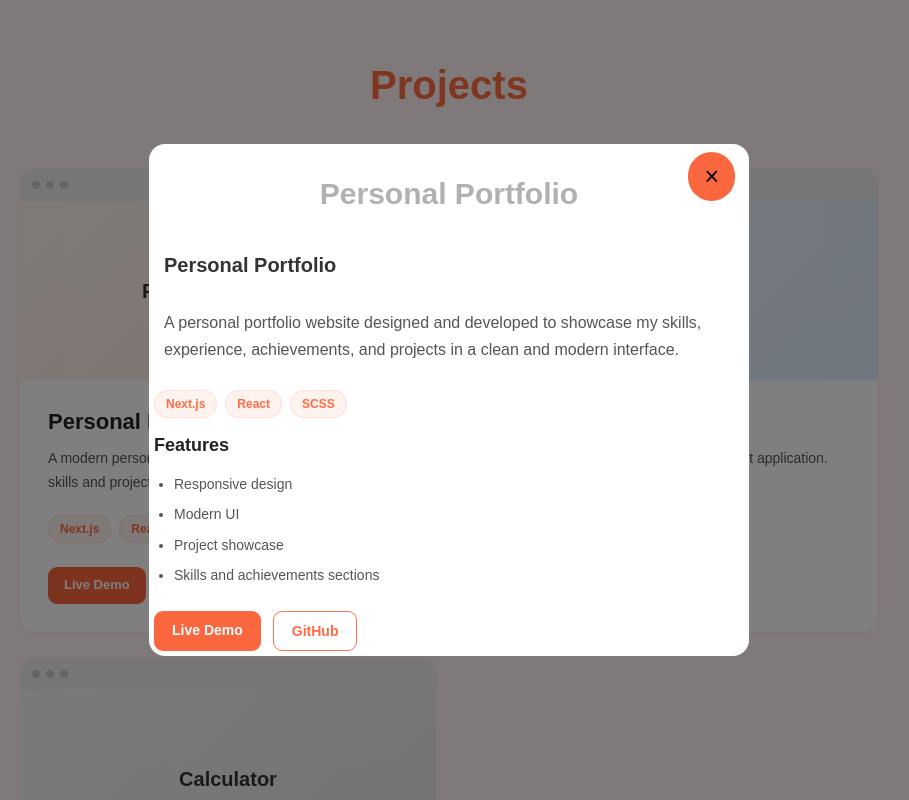
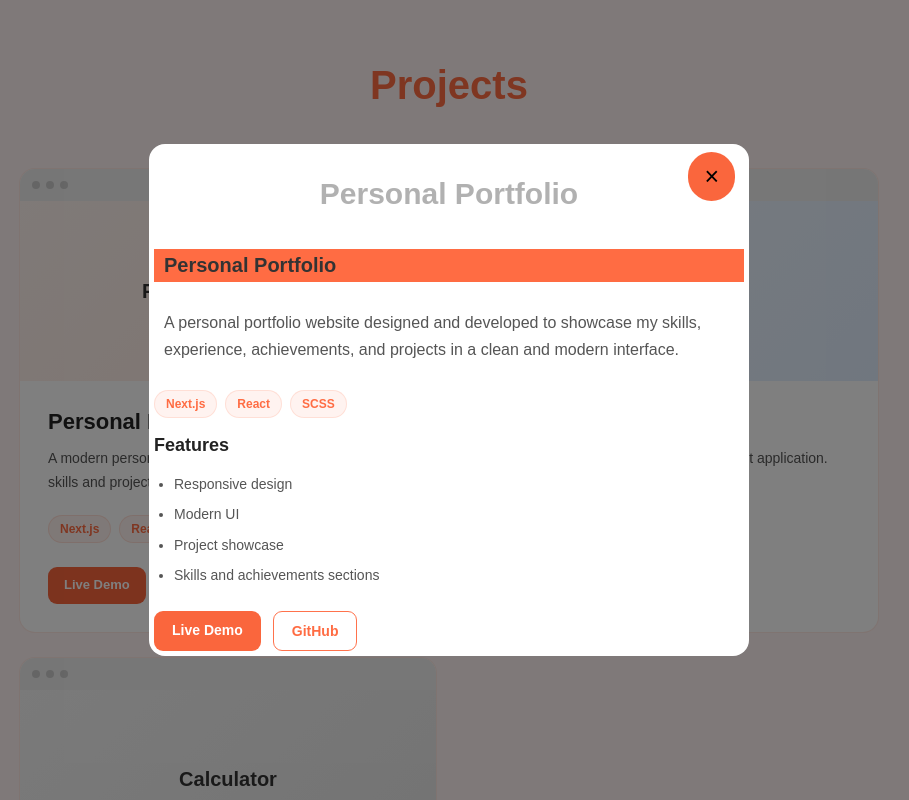
Before and after one commit to Shirin-skandari/Portfolio-v2, a Next.js app: page / in a window 1280 px wide. Both pictures are taken after a click on the element 419 px from the left and 3844 px from the top of the page. Shown: the part 3444-4244 px from the top of the page, without its empty margins (191-1100 px from the left). Built offline with nearby package versions, Linux system fonts and the light colour scheme.

Commit message:
Add project title reveal animation

```diff
--- a/src/app/page.js
+++ b/src/app/page.js
@@ -378,7 +378,10 @@ export default function Home() {
               <span>{selectedProject.title}</span>
             </div>
             <div className={styles.modalInfo}>
-              <h2>{selectedProject.title}</h2>
+              <h2>
+                <span>{selectedProject.title}</span>
+                <span>{selectedProject.title}</span>
+              </h2>
 
               <p>{selectedProject.details}</p>
 
--- a/src/app/page.module.scss
+++ b/src/app/page.module.scss
@@ -612,29 +612,30 @@
 
   h2 {
     position: relative;
-    display: inline-block;
+    display: grid;
     overflow: hidden;
     padding: 5px 10px;
     font-size: 20px;
     color: #333;
+    background: #ff6c43;
     z-index: 1;
   }
-
-  h2::before {
-    content: "";
-    position: absolute;
-    top: 0;
-    right: 0;
-    bottom: 0;
-    left: 0;
-    background: #ff6c43;
-    transform: translateX(-100%);
-    transition: transform 0.5s ease;
+  h2 span {
+    grid-area: 1 / 1;
   }
-  &:hover::before {
-    transform: translateX(0);
+  h2 span:last-child {
+    position: static;
+    inset: 0;
+    width: 0;
+    overflow: hidden;
+    white-space: nowrap;
+    transition: width 0.6s ease;
   }
 
+  h2:hover span:last-child {
+    width: 100%;
+    color: white;
+  }
   > p {
     margin: 10px;
     color: #555;
```
